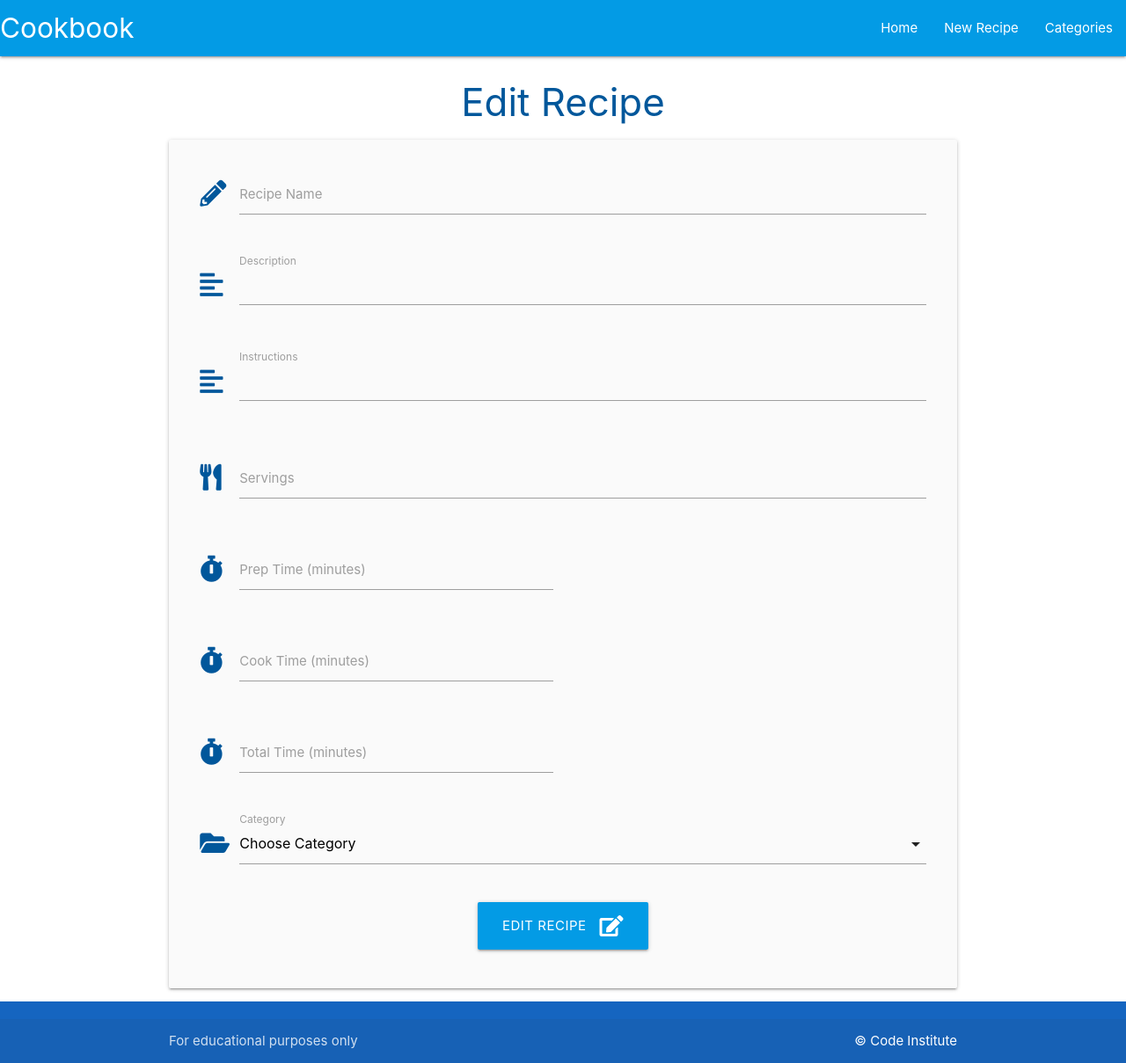
After one commit to KieranCG/Project3-Cookbook, a Flask app: template cookbook/templates/edit_recipe.html in a window 1280 px wide. The commit adds this page. Shown: the whole page at 88% size. Run offline with Flask 2, Linux system fonts and the light colour scheme; the template is opened without the code that fills it, so the values that code supplies are empty.

Commit message:
code and template created for editing recipes

```diff
--- /dev/null
+++ b/cookbook/templates/edit_recipe.html
@@ -0,0 +1,99 @@
+{% extends "base.html" %}
+{% block content %}
+
+<h3 class="light-blue-text text-darken-4 center-align">Edit Recipe</h3>
+
+<div class="row card-panel grey lighten-5">
+    <form class="col s12" method="POST" action="{{ url_for('edit_recipe', recipe_id=recipe.id) }}">
+        <!-- recipe name -->
+        <div class="row">
+            <div class="input-field col s12">
+                <i class="fas fa-pencil-alt prefix light-blue-text text-darken-4"></i>
+                <input id="recipe_name" name="recipe_name" minlength="3" maxlength="25" type="text" class="validate" required>
+                <label for="recipe_name">Recipe Name</label>
+            </div>
+        </div>
+
+        <!-- description -->
+        <div class="row">
+            <div class="input-field col s12">
+                <i class="fas fa-align-left prefix light-blue-text text-darken-4"></i>
+                <textarea id="description" name="description" minlength="5" maxlength="200" type="text" class="materialize-textarea validate" required>
+                </textarea>
+                <label for="description">Description</label>
+            </div>
+        </div>
+
+        <!-- instructions -->
+        <div class="row">
+            <div class="input-field col s12">
+                <i class="fas fa-align-left prefix light-blue-text text-darken-4"></i>
+                <textarea id="instructions" name="instructions" minlength="5" maxlength="200" type="text" class="materialize-textarea validate" required>
+                </textarea>
+                <label for="instructions">Instructions</label>
+            </div>
+        </div>
+
+        <!-- servings -->
+        <div class="row">
+            <div class="input-field col s12">
+                <i class="fas fa-utensils prefix light-blue-text text-darken-4"></i>
+                <input id="servings" name="servings" type="number" class="validate" required>
+                <label for="servings">Servings</label>
+            </div>
+        </div>
+
+        <!-- prep time -->
+        <div class="row">
+            <div class="input-field col s6">
+                <i class="fas fa-stopwatch prefix light-blue-text text-darken-4"></i>
+                <input id="prep_time" name="prep_time" type="number" class="validate" required>
+                <label for="prep_time">Prep Time (minutes)</label>
+            </div>
+        </div>
+
+        <!-- cook time -->
+        <div class="row">
+            <div class="input-field col s6">
+                <i class="fas fa-stopwatch prefix light-blue-text text-darken-4"></i>
+                <input id="cook_time" name="cook_time" type="number" class="validate" required>
+                <label for="cook_time">Cook Time (minutes)</label>
+            </div>
+        </div>
+
+        <!-- total time -->
+        <div class="row">
+            <div class="input-field col s6">
+                <i class="fas fa-stopwatch prefix light-blue-text text-darken-4"></i>
+                <input id="total_time" name="total_time" type="number" class="validate" required>
+                <label for="total_time">Total Time (minutes)</label>
+            </div>
+        </div>
+
+        <!-- category id -->
+        <div class="row">
+            <div class="input-field col s12">
+                <i class="fas fa-folder-open prefix light-blue-text text-darken-4"></i>
+                <select id="category_id" name="category_id" class="validate" required>
+                    <option value="" disabled selected>Choose Category</option>
+                    {% for category in categories %}
+                        <option value="{{ category.id }}">{{ category.category_name }}</option>
+                    {% endfor %}
+                </select>
+                <label for="category_id">Category</label>
+            </div>
+        </div>
+
+
+        <!-- submit button -->
+        <div class="row">
+            <div class="col s12 center-align">
+                <button type="submit" class="btn-large light-blue darken-1">
+                    Edit Recipe <i class="fas fa-edit right"></i>
+                </button>
+            </div>
+        </div>
+    </form>
+</div>
+
+{% endblock %}
```
Also changed, not shown: cookbook/routes.py (+11 -4 lines), cookbook/templates/recipe.html (+4 -8 lines).
